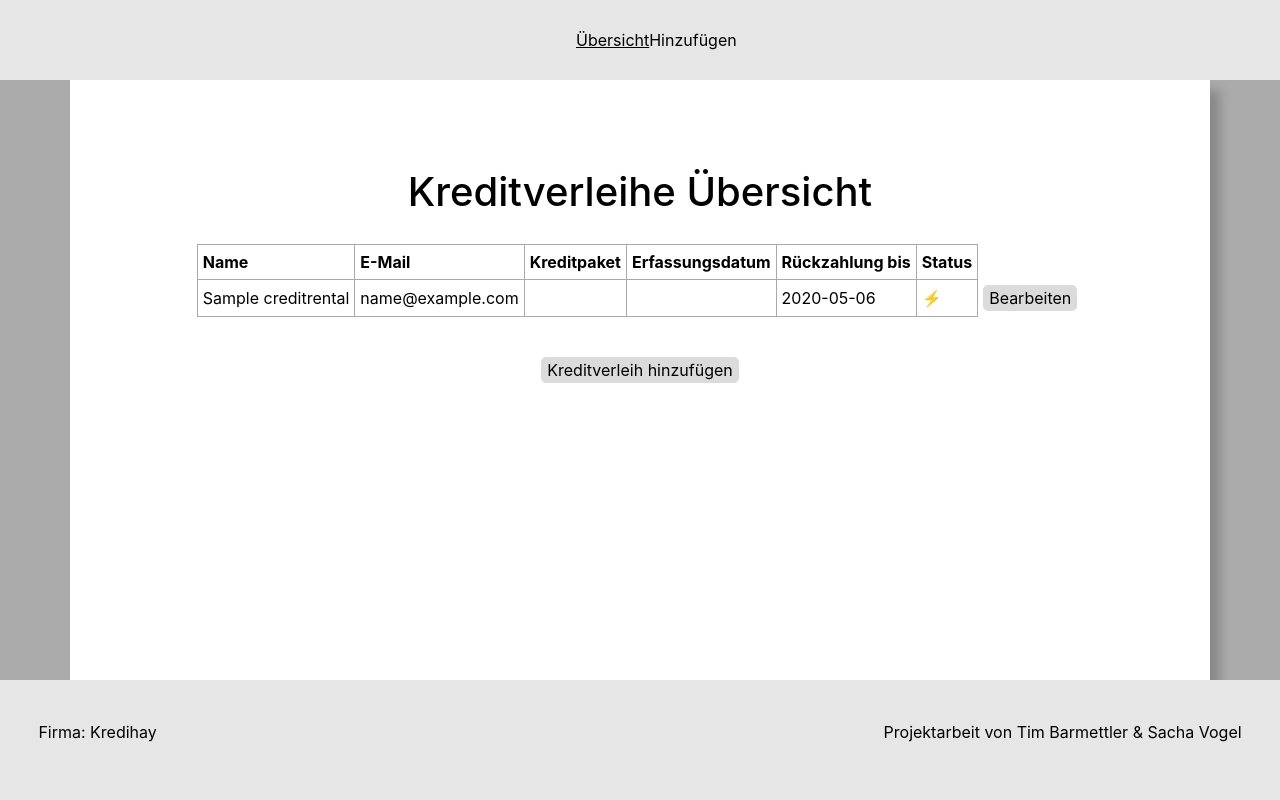
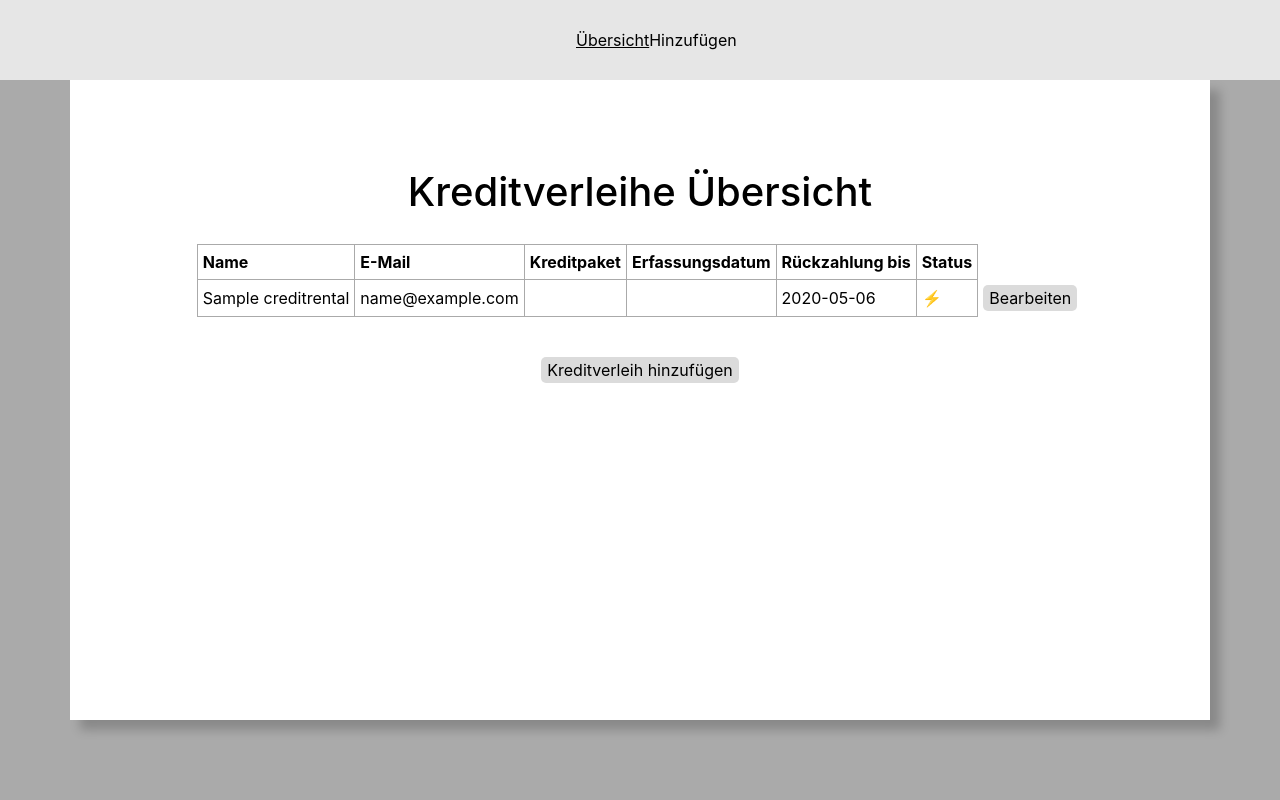
Before and after one commit to savogel1/uk307-creditrental, a PHP site: page / in a window 1280 px wide. Run offline with PHP 8.4, Linux system fonts and the light colour scheme; tables that the repository leaves empty or names only in its code hold one stand-in row (values such as "Sample post"); data that the repository does not hold is empty.

Commit message:
Removed footer

```diff
--- a/app/Views/addCredit.view.php
+++ b/app/Views/addCredit.view.php
@@ -73,12 +73,6 @@
             </form>
         </div>
     </div>
-    <footer>
-        <div class="footer-div">
-            <p class="item">Firma: Kredihay</p>
-            <p class="item">Projektarbeit von Tim Barmettler & Sacha Vogel</p>
-        </div>
-    </footer>
 </body>
 
 </html>
--- a/app/Views/editcredit.view.php
+++ b/app/Views/editcredit.view.php
@@ -60,12 +60,6 @@
             </form>
         </div>
     </div>
-    <footer>
-        <div class="footer-div">
-            <p class="item">Firma: Kredihay</p>
-            <p class="item">Projektarbeit von Tim Barmettler & Sacha Vogel</p>
-        </div>
-    </footer>
 </body>
 
 </html>
--- a/app/Views/overview.view.php
+++ b/app/Views/overview.view.php
@@ -59,12 +59,6 @@
             <a href="addcredit"><button>Kreditverleih hinzufügen</button></a>
         </div>
     </div>
-    <footer>
-        <div class="footer-div">
-            <p class="item">Firma: Kredihay</p>
-            <p class="item">Projektarbeit von Tim Barmettler & Sacha Vogel</p>
-        </div>
-    </footer>
 </body>
 
 
--- a/public/css/styles.css
+++ b/public/css/styles.css
@@ -3,12 +3,6 @@ html {
   height: 100%;
   width: 100%;
   background-color: rgb(170, 170, 170);
-}
-
-footer {
-  height: 15%;
-  width: 100%;
-  align-self: flex-end;
 }
 
 nav {
@@ -59,7 +53,7 @@ button {
 
 .container {
   display: flex;
-  height: 75%;
+  height: 80%;
   padding: 3%;
   box-shadow: 10px 10px 10px rgba(0, 0, 0, 0.2);
   justify-content: flex-start;
@@ -71,24 +65,13 @@ button {
 .item {
   align-self: auto;
   color: black;
+  justify-self: center;
 }
 
 .input-button {
   border: 0;
   border-radius: 5px;
   background-color: rgb(219, 219, 219);
-}
-
-.footer-div {
-  height: 100%;
-  width: 100%;
-  background-color: rgb(230, 230, 230);
-  padding: 3%;
-  align-self: flex-end;
-  display: flex;
-  flex-direction: row;
-  justify-content: space-between;
-  align-items: center;
 }
 
 .nav-div {
```
